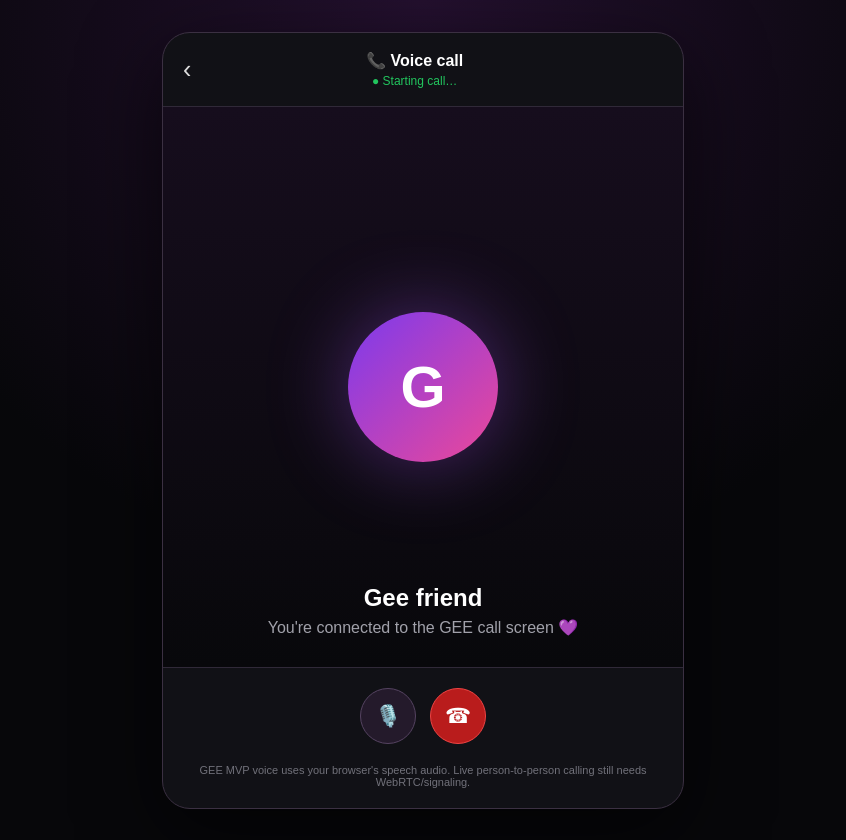
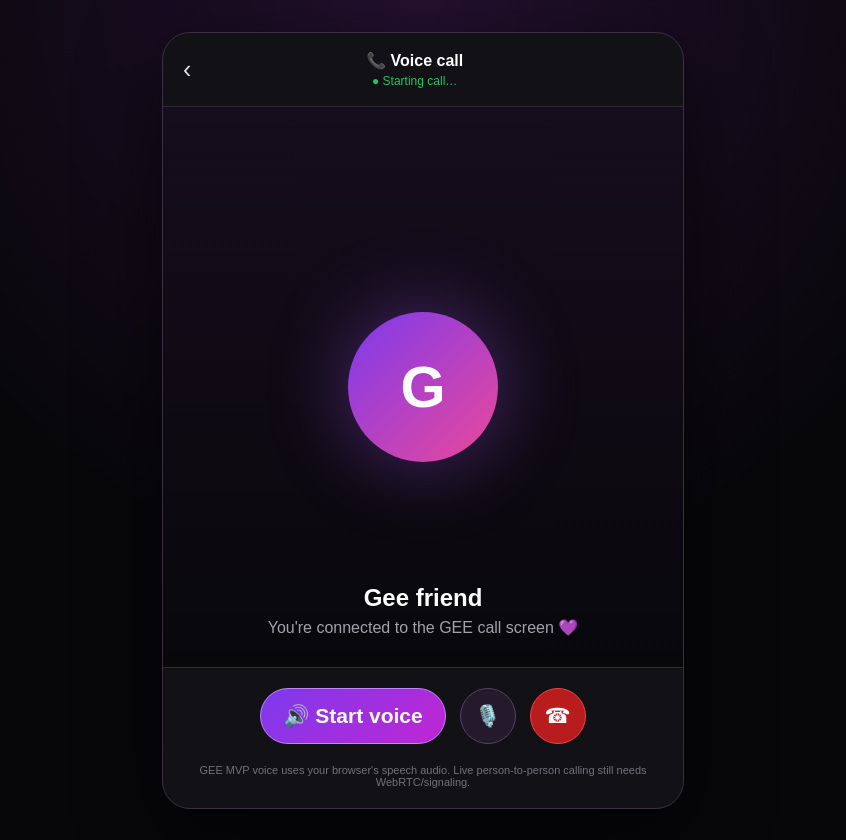
Before and after one commit to eljayempire1/My-gee-mvp, a Next.js app: page /call in a window 1280 px wide. Shown: the whole page, without its empty margins (217-1063 px from the left). Built offline with nearby package versions, Linux system fonts and the light colour scheme; no server answers.

Commit message:
Fix GEE voice call audio start and add reliable voice control

```diff
--- a/app/call/page.tsx
+++ b/app/call/page.tsx
@@ -7,15 +7,21 @@ declare global { interface Window { webkitSpeechRecognition?:new()=>SpeechRecogn
 
 export default function CallPage(){
  const params=useSearchParams(); const type=params.get("type")==="video"?"video":"voice"; const name=params.get("name")||"Gee friend";
- const videoRef=useRef<HTMLVideoElement>(null); const streamRef=useRef<MediaStream|null>(null); const recognitionRef=useRef<SpeechRecognitionLike|null>(null); const speakingRef=useRef(false); const aliveRef=useRef(true);
+ const videoRef=useRef<HTMLVideoElement>(null); const streamRef=useRef<MediaStream|null>(null); const recognitionRef=useRef<SpeechRecognitionLike|null>(null); const speakingRef=useRef(false); const aliveRef=useRef(true); const startingVoiceRef=useRef(false);
  const [status,setStatus]=useState("Starting call…"); const [seconds,setSeconds]=useState(0); const [muted,setMuted]=useState(false); const [camera,setCamera]=useState(type==="video"); const [error,setError]=useState(""); const [voiceOn,setVoiceOn]=useState(false); const [listening,setListening]=useState(false);
 
  function speak(text:string,onDone?:()=>void){
   if(typeof window==="undefined"||!("speechSynthesis" in window)){onDone?.();return;}
-  window.speechSynthesis.cancel(); speakingRef.current=true;
+  const synth=window.speechSynthesis;
+  synth.cancel();
+  synth.resume();
+  speakingRef.current=true;
   const u=new SpeechSynthesisUtterance(text); u.lang="en-GB"; u.rate=.98; u.pitch=1; u.volume=1;
+  const voices=synth.getVoices();
+  const preferred=voices.find(v=>v.lang.toLowerCase()==="en-gb")||voices.find(v=>v.lang.toLowerCase().startsWith("en-gb"))||voices.find(v=>v.lang.toLowerCase().startsWith("en"));
+  if(preferred)u.voice=preferred;
   u.onend=()=>{speakingRef.current=false;onDone?.()}; u.onerror=()=>{speakingRef.current=false;onDone?.()};
-  window.speechSynthesis.speak(u);
+  synth.speak(u);
  }
 
  function beginListening(){
@@ -34,12 +40,14 @@ export default function CallPage(){
  }
 
  function startVoice(){
-  setVoiceOn(true); setError(""); setStatus("Connected");
+  if(startingVoiceRef.current||voiceOn)return;
+  startingVoiceRef.current=true; setVoiceOn(true); setError(""); setStatus("Connected");
+  if(typeof window!=="undefined"&&"speechSynthesis" in window)window.speechSynthesis.resume();
   const intro=`Hi, I'm ${name}. I'm here with you. You can talk to me naturally. What's on your mind?`;
-  speak(intro,()=>{if(aliveRef.current)beginListening()});
+  speak(intro,()=>{startingVoiceRef.current=false;if(aliveRef.current)beginListening()});
  }
 
- useEffect(()=>{aliveRef.current=true; const start=async()=>{try{const stream=await navigator.mediaDevices.getUserMedia({audio:true,video:type==="video"});if(!aliveRef.current)return;streamRef.current=stream;if(videoRef.current&&type==="video"){videoRef.current.srcObject=stream;await videoRef.current.play().catch(()=>{})}setStatus("Connected");}catch(e){console.error(e);setError("Microphone/camera permission is needed to start the call.");setStatus("Call not started");}};start();return()=>{aliveRef.current=false;recognitionRef.current?.stop();streamRef.current?.getTracks().forEach(t=>t.stop());if(typeof window!=="undefined"&&"speechSynthesis" in window)window.speechSynthesis.cancel()}},[type]);
+ useEffect(()=>{aliveRef.current=true; const start=async()=>{try{const stream=await navigator.mediaDevices.getUserMedia({audio:true,video:type==="video"});if(!aliveRef.current)return;streamRef.current=stream;if(videoRef.current&&type==="video"){videoRef.current.srcObject=stream;await videoRef.current.play().catch(()=>{})}setStatus("Connected");if(type==="voice")setTimeout(()=>{if(aliveRef.current&&!voiceOn)startVoice()},300);}catch(e){console.error(e);setError("Microphone/camera permission is needed to start the call.");setStatus("Call not started");}};start();return()=>{aliveRef.current=false;recognitionRef.current?.stop();streamRef.current?.getTracks().forEach(t=>t.stop());if(typeof window!=="undefined"&&"speechSynthesis" in window)window.speechSynthesis.cancel()}},[type]);
  useEffect(()=>{if(status!=="Connected"&&status!=="Thinking…")return;const id=setInterval(()=>setSeconds(s=>s+1),1000);return()=>clearInterval(id)},[status]);
  function toggleMute(){const next=!muted;streamRef.current?.getAudioTracks().forEach(t=>t.enabled=!next);setMuted(next)}
  function toggleCamera(){if(type!=="video")return;const next=!camera;streamRef.current?.getVideoTracks().forEach(t=>t.enabled=next);setCamera(next)}
@@ -52,7 +60,7 @@ export default function CallPage(){
    <div style={{position:"absolute",bottom:30,left:0,right:0,textAlign:"center"}}><div style={{fontSize:24,fontWeight:900}}>{name}</div><div style={{color:"#a1a1aa",marginTop:6}}>{error|| (listening?"🎙️ Listening…":voiceOn?"🔊 Voice is on — talk naturally":"You're connected to the GEE call screen 💜")}</div>
    {type==="voice"&&!voiceOn&&status==="Connected"&&<button onClick={startVoice} style={{marginTop:18,padding:"13px 22px",borderRadius:999,border:"1px solid #c084fc",background:"linear-gradient(135deg,#7c3aed,#c026d3)",color:"white",fontWeight:800,fontSize:16}}>🔊 Start voice</button>}</div>
   </div>
-  <div style={{display:"flex",justifyContent:"center",gap:14,padding:20,borderTop:"1px solid #302938"}}><button onClick={toggleMute} style={control}>{muted?"🔇":"🎙️"}</button>{type==="video"&&<button onClick={toggleCamera} style={control}>{camera?"📷":"🚫"}</button>}<button onClick={end} style={{...control,background:"#b91c1c",borderColor:"#ef4444"}}>☎</button></div>
+  <div style={{display:"flex",justifyContent:"center",gap:14,padding:20,borderTop:"1px solid #302938",flexWrap:"wrap"}}>{type==="voice"&&!voiceOn&&<button onClick={startVoice} style={{...control,width:"auto",padding:"0 22px",borderRadius:999,background:"linear-gradient(135deg,#7c3aed,#c026d3)",borderColor:"#c084fc",fontWeight:800}}>🔊 Start voice</button>}<button onClick={toggleMute} style={control}>{muted?"🔇":"🎙️"}</button>{type==="video"&&<button onClick={toggleCamera} style={control}>{camera?"📷":"🚫"}</button>}<button onClick={end} style={{...control,background:"#b91c1c",borderColor:"#ef4444"}}>☎</button></div>
   <div style={{padding:"0 20px 20px",textAlign:"center",fontSize:11,color:"#71717a"}}>GEE MVP voice uses your browser's speech audio. Live person-to-person calling still needs WebRTC/signaling.</div>
  </section></main>
 }
```
